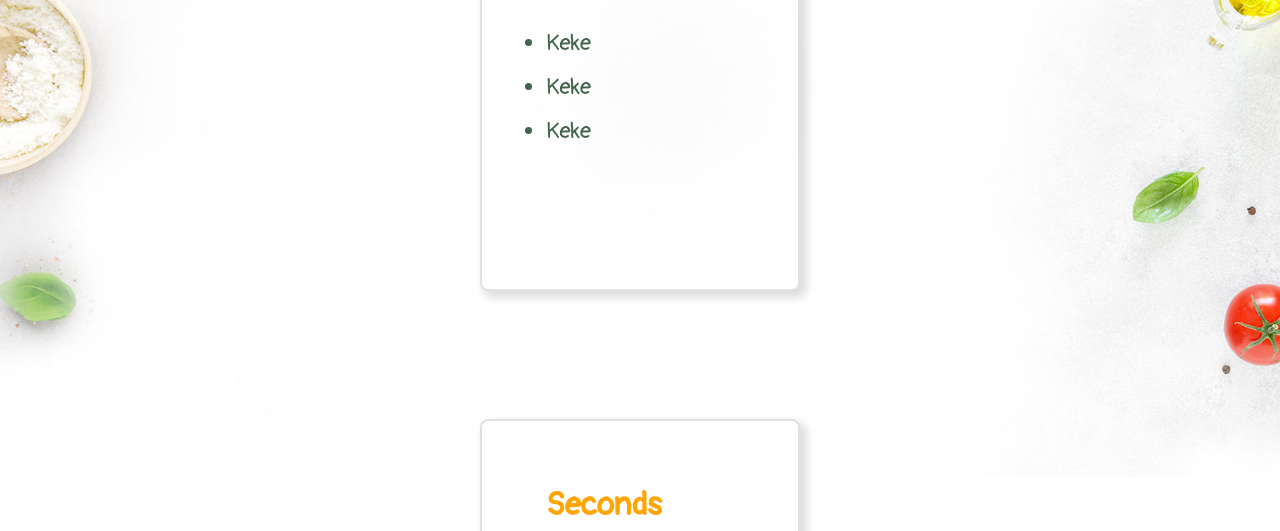
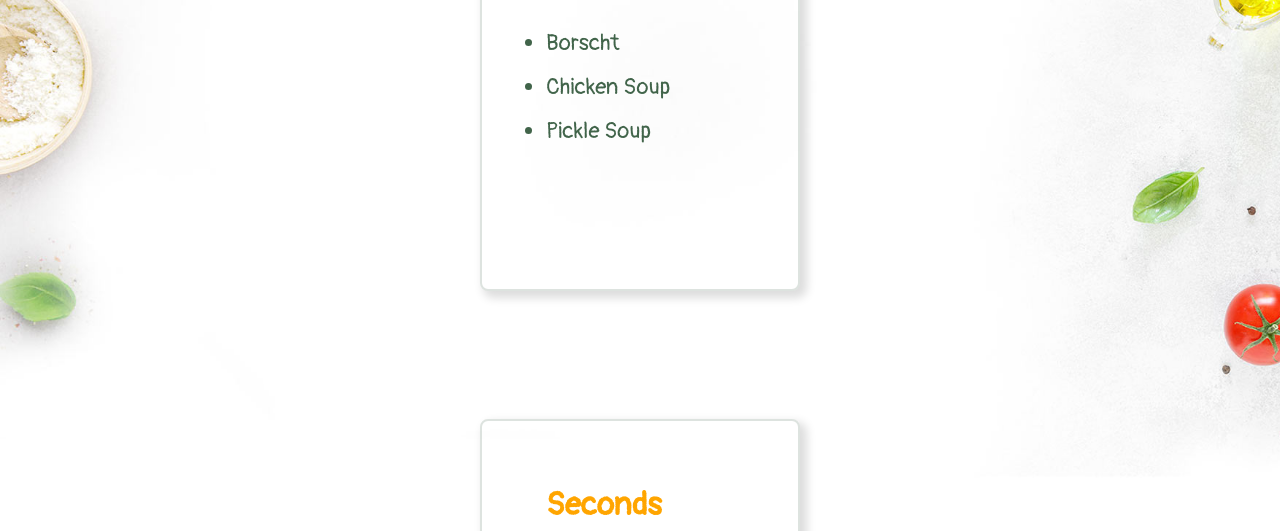
Before and after one commit to HeD96/restaurant, a website built with webpack: page dist/index.html in a window 1280 px wide. Both pictures are taken after a click on the element "Menu". Shown: the part 269-800 px from the top of the page. Built offline with nearby package versions, Linux system fonts and the light colour scheme.

Commit message:
finished but code is in need of review, might do it later

```diff
--- a/src/menuTab.js
+++ b/src/menuTab.js
@@ -17,38 +17,91 @@ export function MenuTab() {
         const categoryName = document.createElement("h1");
         const categoryContent = document.createElement("ul");
 
-        for (let i = 0; i < 3; i++) {
-            const dish = document.createElement("li");
-            dish.textContent = "Keke";
-            categoryContent.appendChild(dish);
-        }
-
-        MenuCreation(categoryName, i);
+        Menu.menuCreation(categoryName, i, categoryContent);
 
         menuPage.appendChild(category);
         category.append(categoryName, categoryContent);
     }
 }
 
-function MenuCreation(category, categoryNum) {
-    switch (categoryNum) {
+const Menu = (function () {
+    let firsts = ["Borscht", "Chicken Soup", "Pickle Soup"];
+    let seconds = [
+        "Cutlets with Mashed Potato",
+        "Chicken with Rice",
+        "Beef with Vegetables",
+    ];
+    let salads = ["Olivier Salad", "Greek Salad", "Caesar Salad"];
+    let desserts = ["Doughnuts", "Cheesecake", "Medovik"];
+    let drinks = ["Juice (in assortment)", "Tea", "Coffee", "Wine"];
+    let specials = ["Chef's kiss", "Awesomesauce", "Pure Gold"];
+
+    const menuCreation = function (title, categoryIndex, menu) {
+        switch (categoryIndex) {
             case 1:
-            category.innerText = "Firsts";
+                title.innerText = "Firsts";
+
+                for (let i = 0; i < firsts.length; i++) {
+                    const dish = document.createElement("li");
+                    dish.textContent = firsts[i];
+                    menu.appendChild(dish);
+                }
+
                 break;
             case 2:
-            category.innerText = "Seconds";
+                title.innerText = "Seconds";
+
+                for (let i = 0; i < seconds.length; i++) {
+                    const dish = document.createElement("li");
+                    dish.textContent = seconds[i];
+                    menu.appendChild(dish);
+                }
+
                 break;
             case 3:
-            category.innerText = "Salads";
+                title.innerText = "Salads";
+
+                for (let i = 0; i < salads.length; i++) {
+                    const dish = document.createElement("li");
+                    dish.textContent = salads[i];
+                    menu.appendChild(dish);
+                }
+
                 break;
             case 4:
-            category.innerText = "Desserts";
+                title.innerText = "Desserts";
+
+                for (let i = 0; i < desserts.length; i++) {
+                    const dish = document.createElement("li");
+                    dish.textContent = desserts[i];
+                    menu.appendChild(dish);
+                }
+
                 break;
             case 5:
-            category.innerText = "Drinks";
+                title.innerText = "Drinks";
+
+                for (let i = 0; i < drinks.length; i++) {
+                    const dish = document.createElement("li");
+                    dish.textContent = drinks[i];
+                    menu.appendChild(dish);
+                }
+
                 break;
             case 6:
-            category.innerText = "Specials";
+                title.innerText = "Specials";
+
+                for (let i = 0; i < specials.length; i++) {
+                    const dish = document.createElement("li");
+                    dish.textContent = specials[i];
+                    menu.appendChild(dish);
+                }
+
                 break;
         }
-}
+    };
+
+    return {
+        menuCreation,
+    };
+})();
--- a/src/style.css
+++ b/src/style.css
@@ -65,6 +65,7 @@ nav {
     padding: 6rem 35rem;
 
     display: flex;
+    flex-direction: column;
 }
 
 .about-page div:first-child {
@@ -72,11 +73,12 @@ nav {
 }
 
 .about-page div:last-child {
-    flex: 2.5;
+    flex: 6;
 }
 
 .about-page h1 {
     font-size: 4.5rem;
+    text-align: center;
     color: orange;
 }
 
@@ -91,10 +93,11 @@ span {
 
 .team-image {
     position: absolute;
-    width: 50%;
+    width: 40%;
     bottom: 6rem;
-    left: 38rem;
+    left: 48rem;
     border-radius: 2rem;
+    opacity: 0.95;
 }
 
 /* MENUPAGE */
```
Also changed, not shown: dist/main.js, 1 other file. Lines whose indentation alone changed are shown as unchanged.
